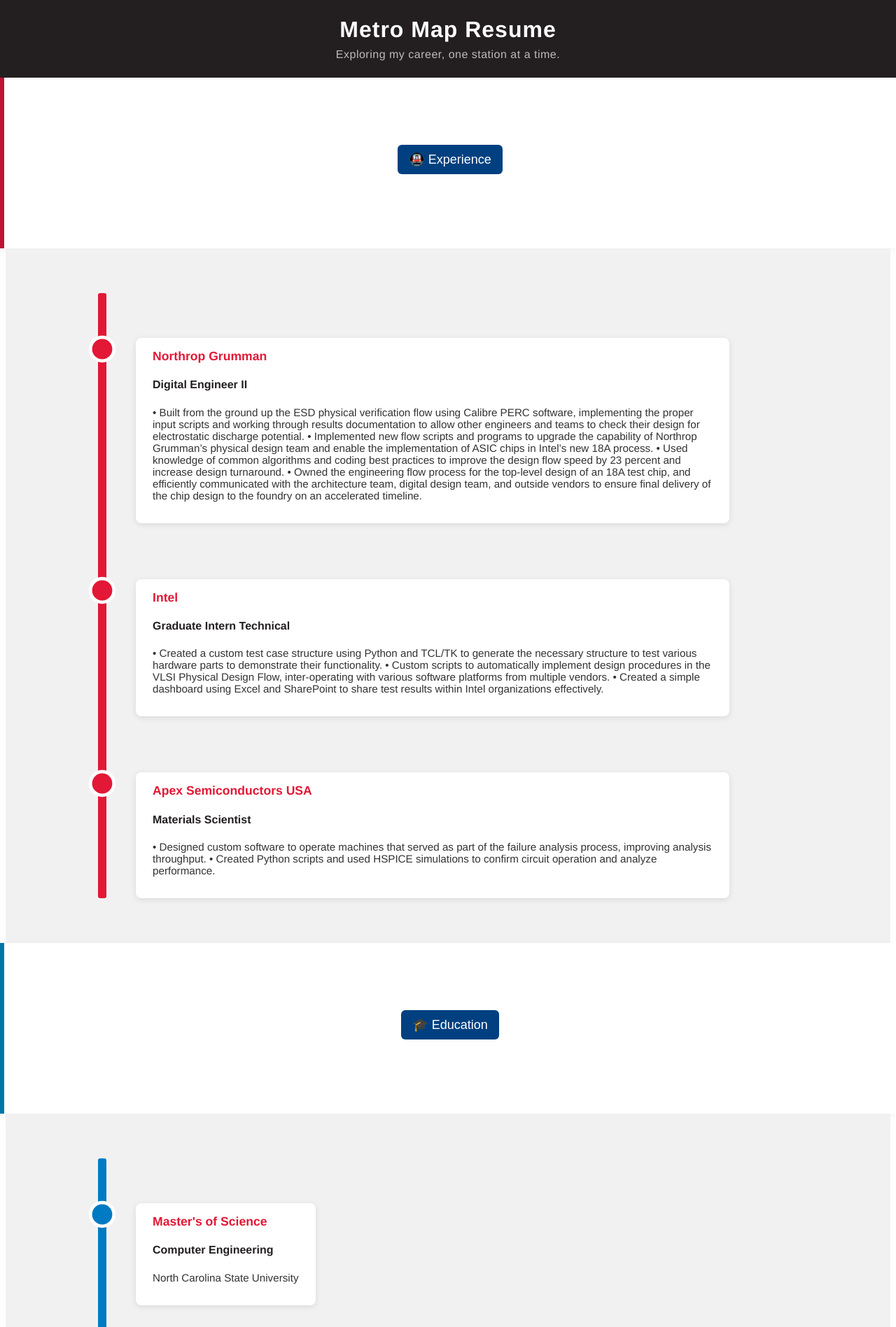
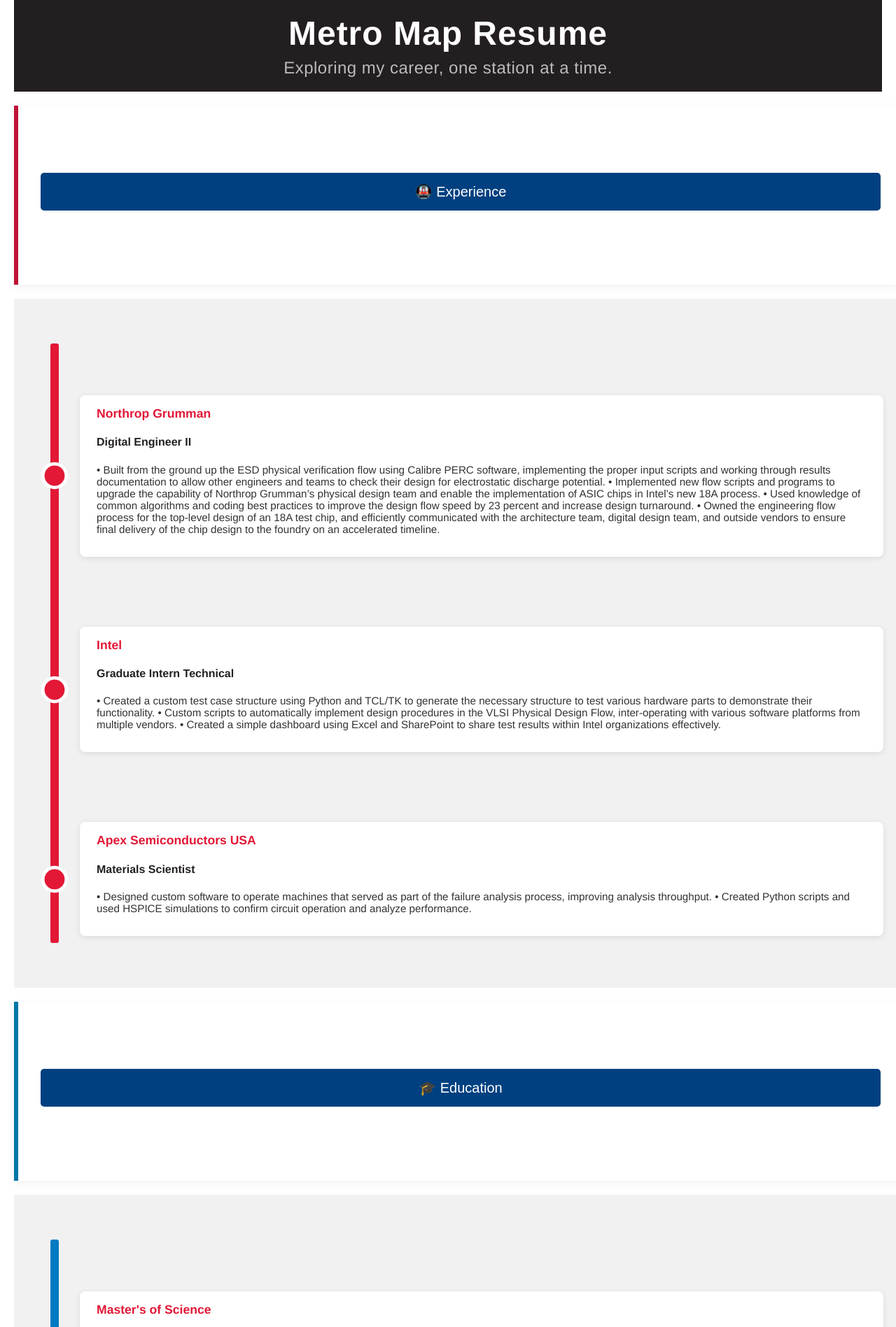
Before and after one commit to fergione/fergione.github.io, a Jekyll site: the page built from test.html, in a window 1280 px wide. Shown: the top 1897 px of the page at 70% size. Built offline with Jekyll 4.4.1, drawn with Linux system fonts in a browser that asks for light colours; some of the changed text lies outside the part shown.

Commit message:
Updates to mobile scalling

```diff
--- a/_layouts/test.html
+++ b/_layouts/test.html
@@ -1,9 +1,83 @@
 
 <body class="{{ page.class }}"></body>
 <head>
+    <meta name="viewport" content="width=device-width, initial-scale=1.0">
     <link rel="stylesheet" href="{{ '/assets/css/style.css' | relative_url }}">
     <link rel="stylesheet" href="{{ '/assets/css/iresume.css' | relative_url }}">
     <link rel="stylesheet" href="{{ '/assets/css/metro-parallax.css' | relative_url }}">
+    <style>
+        body {
+            max-width: 100%;
+            margin: 0 auto;
+            padding: 0 20px;
+        }
+
+        .metro-header {
+            font-size: clamp(24px, 5vw, 48px);
+            text-align: center;
+            padding: 20px 0;
+        }
+
+        .metro-subhead {
+            font-size: clamp(16px, 3vw, 24px);
+        }
+
+        .metro-map-vertical {
+            width: 100%;
+            max-width: 1200px;
+            margin: 0 auto;
+        }
+
+        .metro-stop-row {
+            display: flex;
+            align-items: center;
+            gap: 20px;
+            padding: 10px;
+        }
+
+        .metro-details {
+            flex: 1;
+        }
+
+        @media (max-width: 768px) {
+            .metro-stop-row {
+                flex-direction: column;
+                text-align: center;
+            }
+
+            .metro-details h3 {
+                font-size: clamp(18px, 4vw, 24px);
+            }
+
+            .metro-details h4 {
+                font-size: clamp(16px, 3vw, 20px);
+            }
+
+            .metro-details p {
+                font-size: clamp(14px, 2.5vw, 16px);
+            }
+        }
+
+        .resume-section {
+            width: 100%;
+            max-width: 1200px;
+            margin: 20px auto;
+        }
+
+        .toggle-btn {
+            width: 100%;
+            padding: 15px;
+            font-size: clamp(16px, 3vw, 20px);
+            cursor: pointer;
+            border: none;
+            border-radius: 5px;
+        }
+
+        .toggle-content {
+            padding: 15px;
+            font-size: clamp(14px, 2.5vw, 16px);
+        }
+    </style>
 </head>
 
 <!-- Script for Button Functionality -->
--- a/assets/css/metro-parallax.css
+++ b/assets/css/metro-parallax.css
@@ -89,36 +89,37 @@
 }
 
 /* Line column: holds all stop rows */
-
 .metro-line-vertical {
   position: relative;
   display: flex;
   flex-direction: column;
   gap: 5rem;
-  padding-left: 90px; /* gives more breathing room on desktop */
   padding-top: 4rem;
   width: 100%;
 }
 
-/* Draw vertical line behind stop balls only */
+/* Draw vertical line behind stop balls */
 .metro-line-vertical::before {
   content: "";
   position: absolute;
   top: 0;
   bottom: 0;
-  left: 100px; /* centers behind the stop balls (see note below) */
+  left: 20px; /* Align with stop dots (24px width + 4px border on each side) */
   width: 12px;
   background-color: #888;
   z-index: 0;
   border-radius: 3px;
-
 }
 
 /* Each stop + its info */
 .metro-stop-row {
   display: flex;
-  align-items: flex-start;
+  align-items: center;
   position: relative;
+  width: 100%;
+  max-width: 1200px;
+  padding: 0 20px;
+  gap: 2rem;
 }
 
 /* Stop ball */
@@ -137,19 +138,18 @@
 
 /* Animate in */
 .metro-stop.active {
-  background-color: inherit;
   opacity: 1;
   transform: scale(1.2);
+  background-color: inherit;
 }
 
 /* Detail box */
 .metro-details {
-  margin-left: 2rem;
+  flex: 1;
   background-color: white;
   padding: 1rem 1.5rem;
   border-radius: 8px;
   box-shadow: 0 2px 8px rgba(0,0,0,0.1);
-  max-width: 800px;
   opacity: 0;
   transform: translateY(20px);
   transition: all 0.4s ease;
@@ -160,6 +160,28 @@
   transform: translateY(0);
 }
 
+/* Responsive adjustments */
+@media (max-width: 768px) {
+  .metro-line-vertical {
+    gap: 3rem;
+  }
+
+  .metro-line-vertical::before {
+    left: 50%; /* Center line on mobile */
+    transform: translateX(-50%);
+  }
+
+  .metro-stop-row {
+    flex-direction: column;
+    align-items: center;
+    text-align: center;
+    gap: 1rem;
+  }
+
+  .metro-details {
+    width: 100%;
+  }
+}
 
 /* Colors */
 .red-line::before,
```
Also changed, not shown: other parts of _layouts/test.html (+42 -19 lines).
